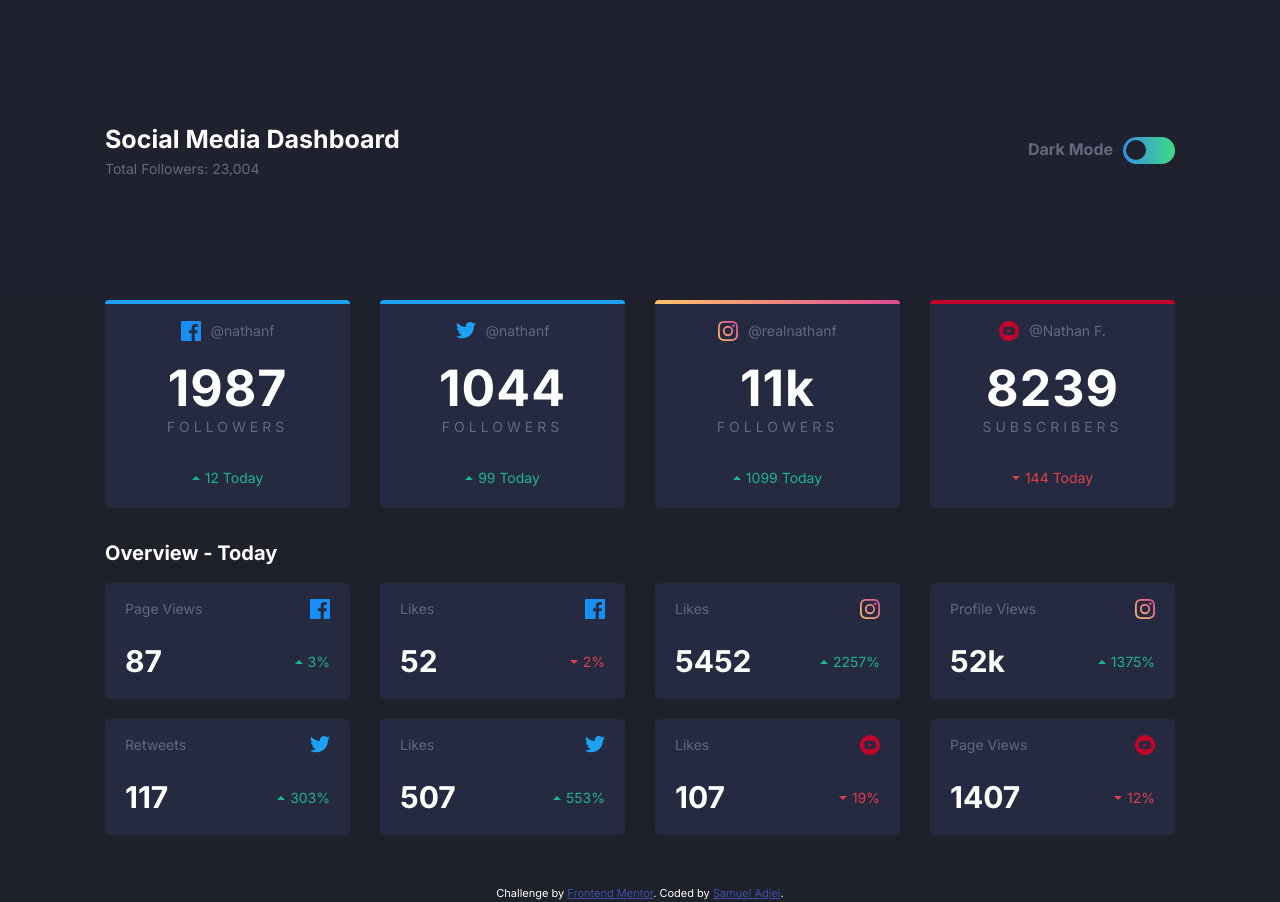
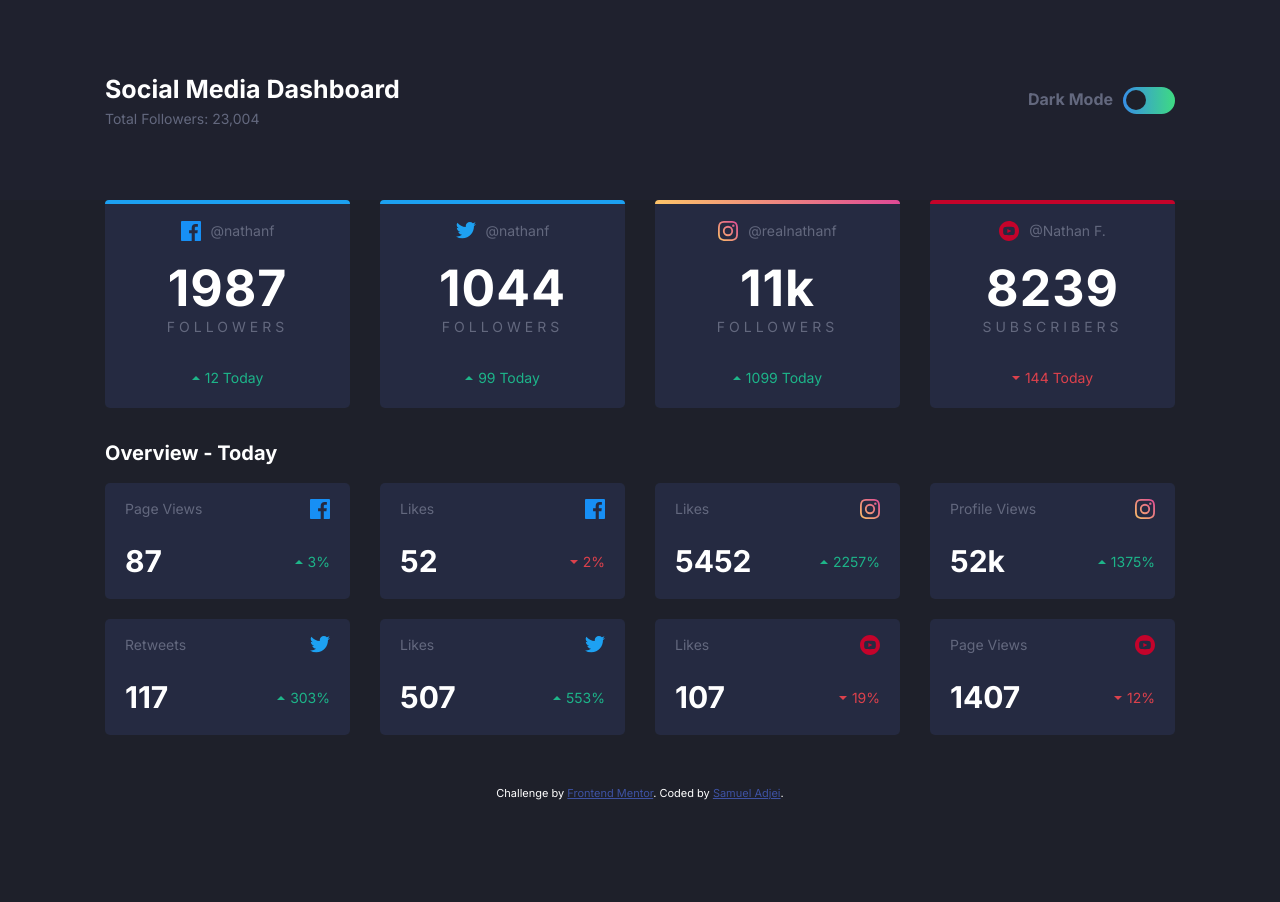
Before and after one commit to samadjei/Social-Media-Dashboard, a website: page index.html in a window 1280 px wide. After the commit the page ends 802 px from the top, so only its background shows below. Drawn offline with Linux system fonts and the light colour scheme.

Commit message:
Made some changes to header padding

```diff
--- a/index.html
+++ b/index.html
@@ -24,7 +24,7 @@
       </div>
     </header>
     <!-- Socials -->
-    <section class="container overlap card--grid">
+    <section class="container card--grid">
       <div class="card card--blue">
         <div class="name">
           <img src="images/icon-facebook.svg" alt="Facebook" />
--- a/sass/style.scss
+++ b/sass/style.scss
@@ -94,10 +94,9 @@ header {
 
 .header__inner {
   display: flex;
-  flex-basis: 50%;
   justify-content: space-between;
   align-items: center;
-  height: 30rem;
+  height: 20rem;
 }
 
 .header--text {
@@ -164,10 +163,7 @@ label:active:after {
   width: 45px;
 }
 
-
-
 // SOCIALS
-
 .card--grid {
   display: grid;
   grid-template-columns: repeat(4, 1fr);
@@ -187,6 +183,10 @@ label:active:after {
   box-sizing: border-box;
   cursor: pointer;
   position: relative;
+
+  &:hover {
+    background-color: var(--card);
+  }
 
   &::before {
     content: "";
```
Also changed, not shown: css/style.css.
